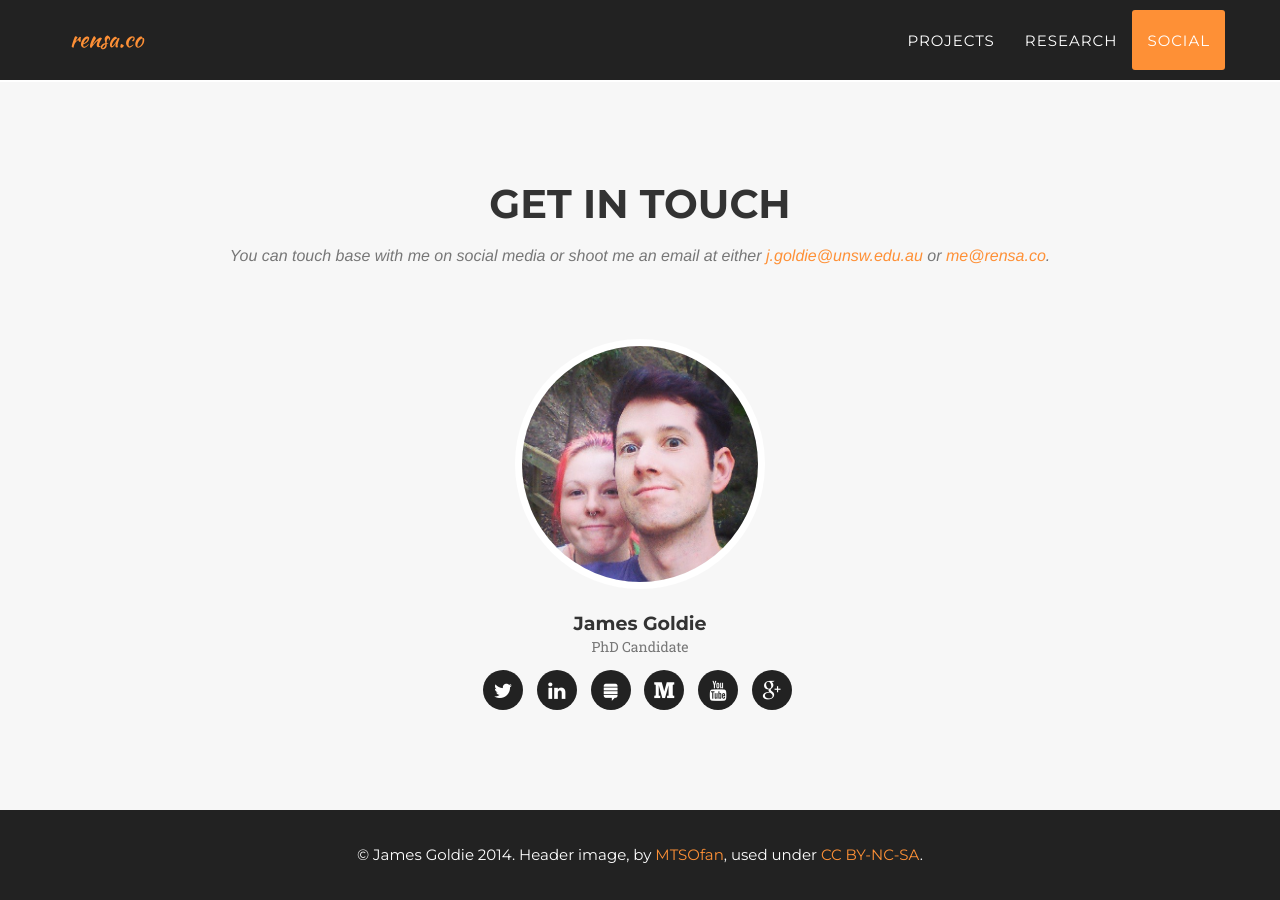
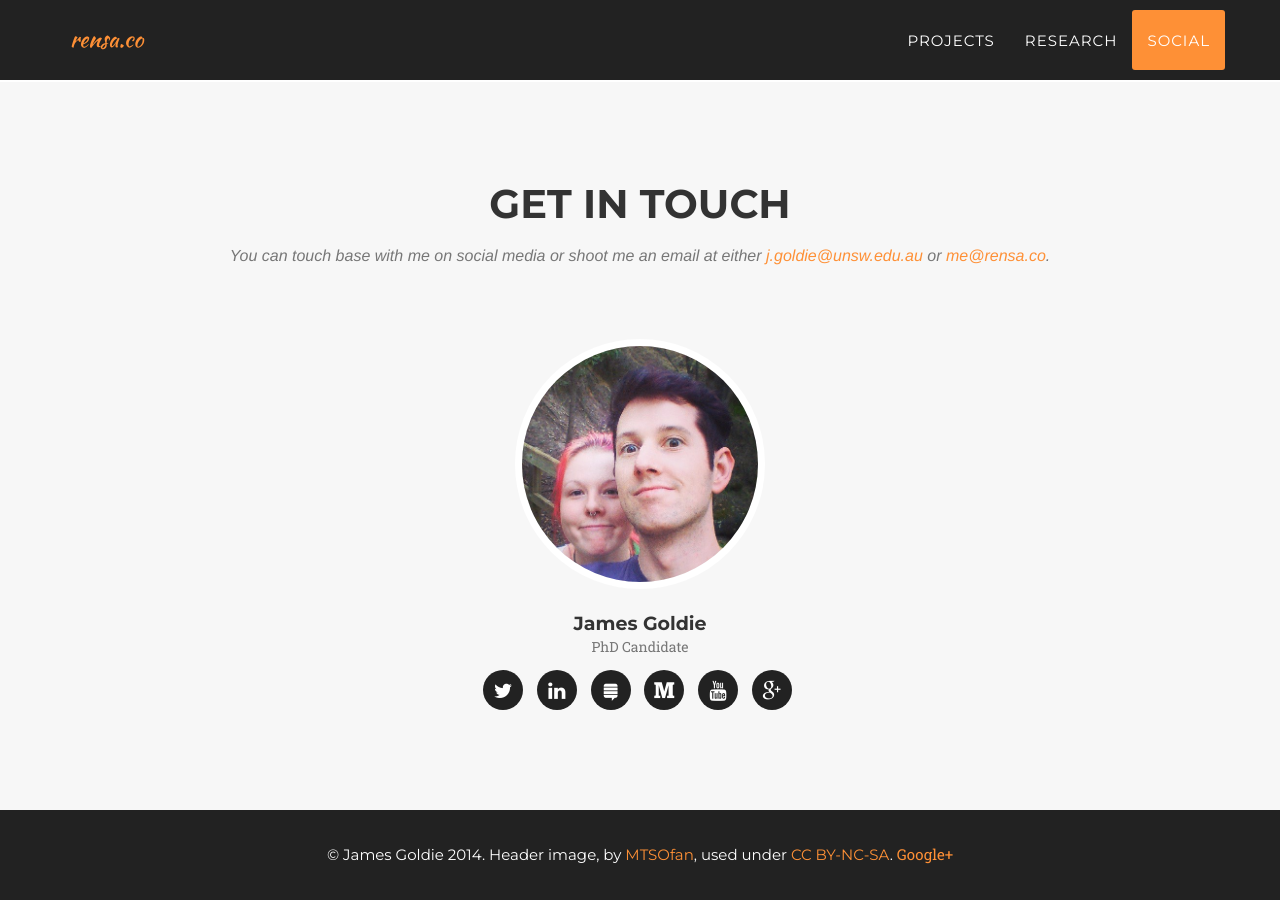
Before and after one commit to rensa/rensa.github.io, a Jekyll site: the page built from index.html, in a window 1280 px wide and 900 px high, scrolled down 2532 px. Built offline with Jekyll 4.4.1, drawn with Linux system fonts in a browser that asks for light colours; some web fonts are replaced.

Commit message:
G+ Hopefully Last Time
G+ integration insists on a plain text link. Fine. Whatever.

```diff
--- a/_includes/footer.html
+++ b/_includes/footer.html
@@ -2,6 +2,7 @@
         <div class="container">
             <div class="row">
                     <span class="copyright">&copy; James Goldie 2014. Header image, by <a href="https://www.flickr.com/photos/mtsofan/9263523055">MTSOfan</a>, used under <a href="https://creativecommons.org/licenses/by-nc-sa/2.0/">CC BY-NC-SA</a>.</span>
+                    <a href="https://plus.google.com/+RensaCo" rel="publisher">Google+</a>
             </div>
         </div>
     </footer>
--- a/_includes/static-header.html
+++ b/_includes/static-header.html
@@ -23,7 +23,7 @@
                     </li> -->
                     <ul class="list-inline social-buttons">
                     {% for network in site.social %}
-                    <li><a href="{{ network.url }}" rel="publisher"><i class="fa fa-{{ network.title }}"></i></a></li>
+                    <li><a href="{{ network.url }}"><i class="fa fa-{{ network.title }}"></i></a></li>
                     {% endfor %}
                     </ul>
 
--- a/_includes/team.html
+++ b/_includes/team.html
@@ -16,7 +16,7 @@
                         <p class="text-muted">PhD Candidate</p>
                         <ul class="list-inline social-buttons">
                         {% for network in site.social %}
-                        <li><a href="{{ network.url }}" rel="publisher"><i class="fa fa-{{ network.title }}"></i></a></li>
+                        <li><a href="{{ network.url }}"><i class="fa fa-{{ network.title }}"></i></a></li>
                         {% endfor %}
                         </ul>
                     </div>
```
